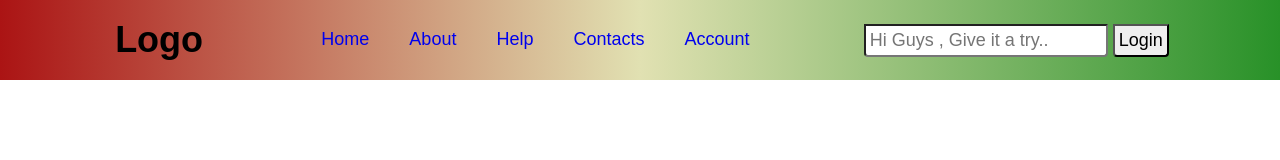
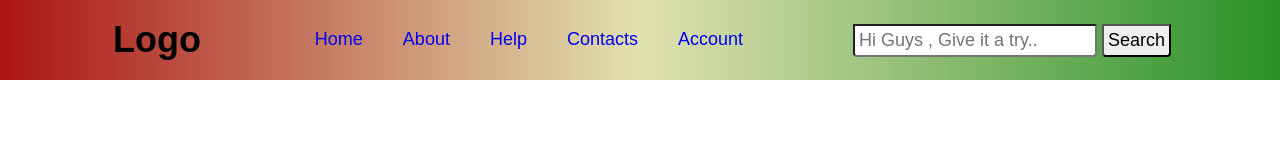
Before and after one commit to Akhan8296/NavBar1, a plain HTML site: page index.html in a window 1280 px wide. Drawn offline with Linux system fonts and the light colour scheme.

Commit message:
button name changed login to search

```diff
--- a/index.html
+++ b/index.html
@@ -22,7 +22,7 @@
           </div>
           <div class="search">
             <input placeholder="Hi Guys , Give it a try.." type="text" />
-            <button>Login</button>
+            <button>Search</button>
           </div>
         </div>
       </div>
```
